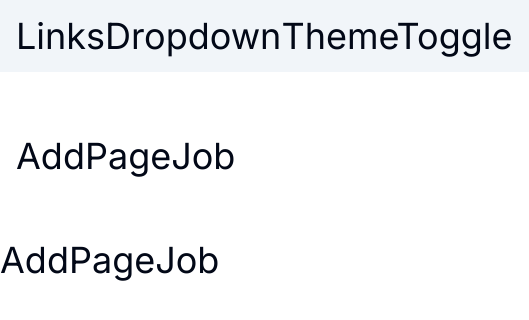
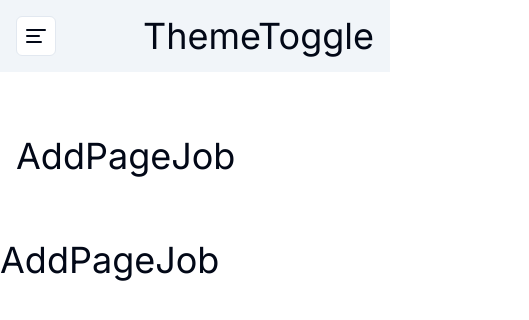
Before and after one commit to AbdullahTami/jobify, a Next.js app: page /add-job in a window 390 px wide. Shown: the top 320 px of the page, 529 px wide, since content can reach past the window. Built offline with nearby package versions, Linux system fonts and the light colour scheme.

Commit message:
shadcn-ui dropdown menu component added successfuly

```diff
--- a/components/LinksDropdown.tsx
+++ b/components/LinksDropdown.tsx
@@ -1,5 +1,39 @@
+import {
+  DropdownMenu,
+  DropdownMenuContent,
+  DropdownMenuTrigger,
+} from "./ui/dropdown-menu";
 import React from "react";
+import { Button } from "./ui/button";
+import { AlignLeft } from "lucide-react";
+import links from "@/utils/links";
+import { DropdownMenuItem } from "./ui/dropdown-menu";
+import Link from "next/link";
 
 export default function LinksDropdown() {
-  return <h1 className="text-4xl">LinksDropdown</h1>;
+  return (
+    <DropdownMenu>
+      <DropdownMenuTrigger asChild className="lg:hidden">
+        <Button variant="outline" size="icon">
+          <AlignLeft />
+          <span className="sr-only">Toggle links</span>
+        </Button>
+      </DropdownMenuTrigger>
+      <DropdownMenuContent
+        className="w-52 lg:hidden"
+        align="start"
+        sideOffset={25}
+      >
+        {links.map((link) => {
+          return (
+            <DropdownMenuItem key={link.href}>
+              <Link href={link.href} className="flex item-center gap-x-2">
+                {link.icon} <span className="capitalize ">{link.label}</span>
+              </Link>
+            </DropdownMenuItem>
+          );
+        })}
+      </DropdownMenuContent>
+    </DropdownMenu>
+  );
 }
--- a/components/Navbar.tsx
+++ b/components/Navbar.tsx
@@ -6,7 +6,9 @@ import { UserButton } from "@clerk/nextjs";
 export default function Navbar() {
   return (
     <nav className="bg-muted py-4 sm:px-16 lg:px-24 px-4 flex items-center justify-between">
-      <LinksDropdown />
+      <div>
+        <LinksDropdown />
+      </div>
       <div className="flex items-center gap-x-4">
         <ThemeToggle />
         <UserButton />
--- a/components/Sidebar.tsx
+++ b/components/Sidebar.tsx
@@ -12,7 +12,7 @@ export default function Sidebar() {
   console.log(pathname);
 
   return (
-    <aside className="py-4 px-8 bg-mutated h-full">
+    <aside className="py-4 px-8 bg-muted h-full">
       <Image src={Logo} alt="Logo" className="mx-auto" />
       <div className="flex flex-col mt-20 gap-y-4">
         {links.map((link) => {
```
